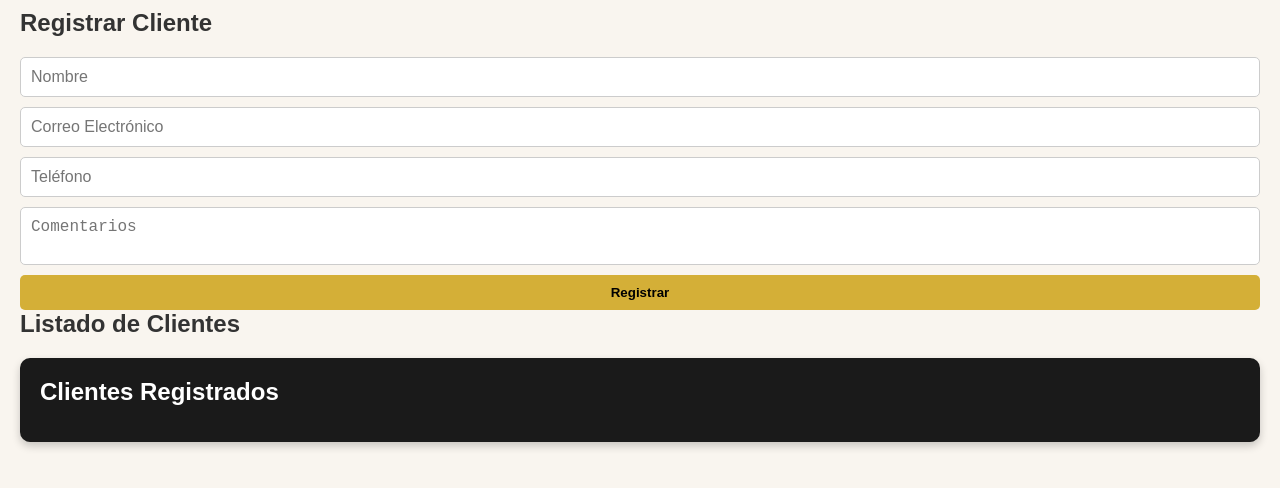
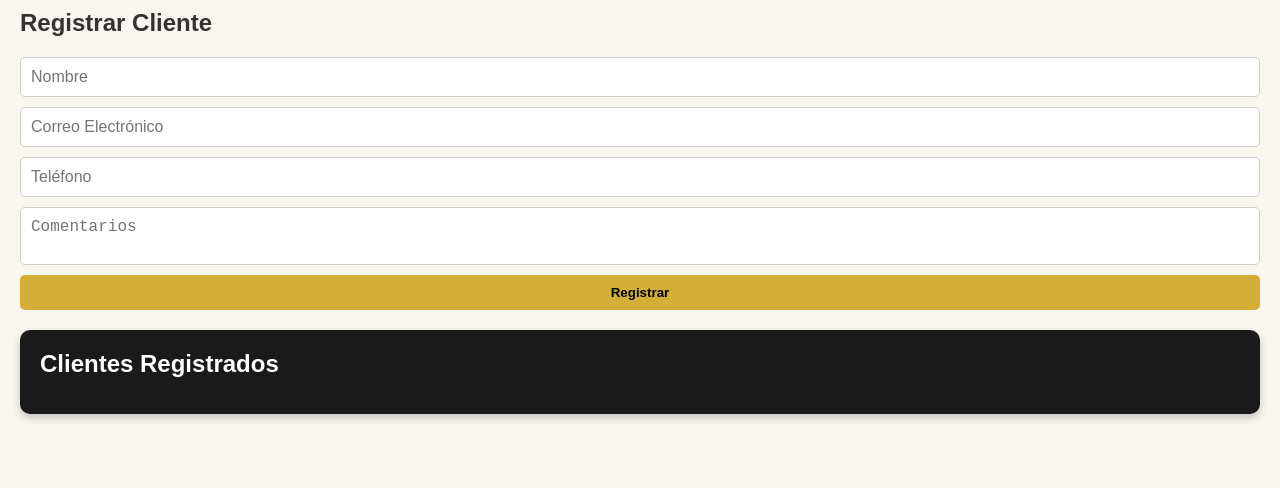
Before and after one commit to Johanhash/Inmobiliaria, a plain HTML site: page frontend/clientes.html in a window 1280 px wide. Shown: the part 68-556 px from the top of the page. Drawn offline with Linux system fonts and the light colour scheme.

Commit message:
Update clientes.html
clientes v2

```diff
--- a/frontend/clientes.html
+++ b/frontend/clientes.html
@@ -134,7 +134,6 @@
             </form>
         </section>
         <section>
-            <h2>Listado de Clientes</h2>
             <div id="client-list">
                 <h2>Clientes Registrados</h2>
                 <ul id="registered-clients">
```
